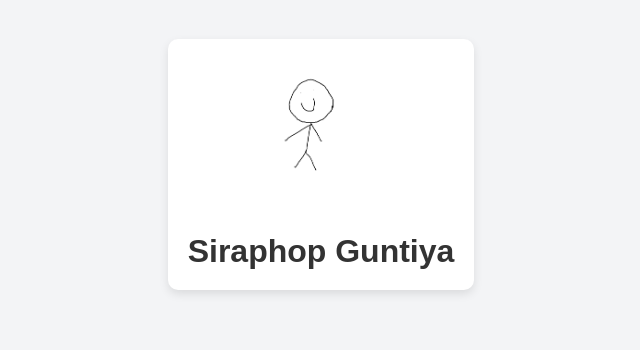
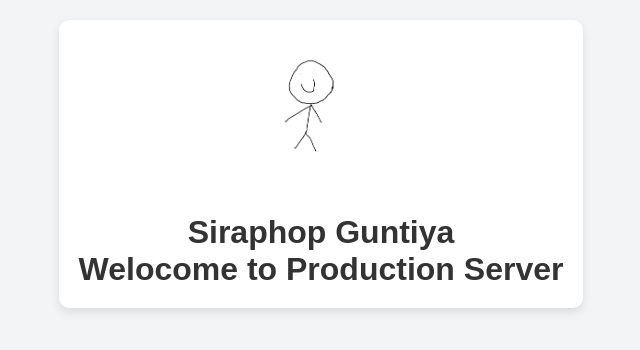
Before and after one commit to Cinnamon-ai/lab07, a plain HTML site: page html/index.html in a window 1280 px wide. Shown: the part 236-586 px from the top of the page, without its empty margins (319-959 px from the left). Drawn offline with Linux system fonts and the light colour scheme.

Commit message:
Update index.html for Production Server

```diff
--- a/html/index.html
+++ b/html/index.html
@@ -41,6 +41,7 @@
 
         <img src="picgit.png" alt="Siraphop Guntiya">
         <h1>Siraphop Guntiya</h1>
+        <h1>Welocome to Production Server</h1>
     </div>
 </body>
 </html>
```
